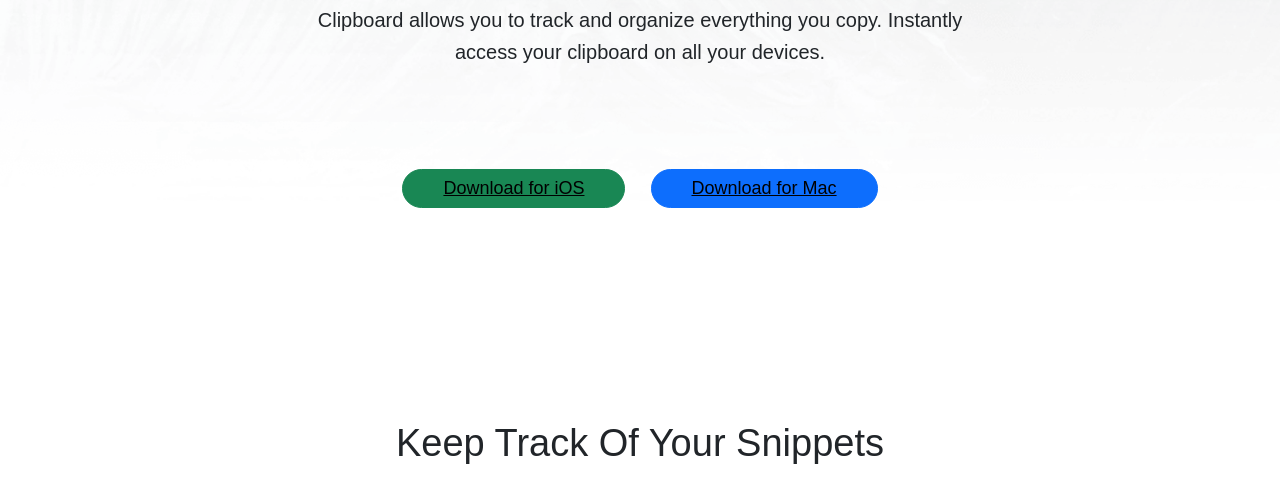
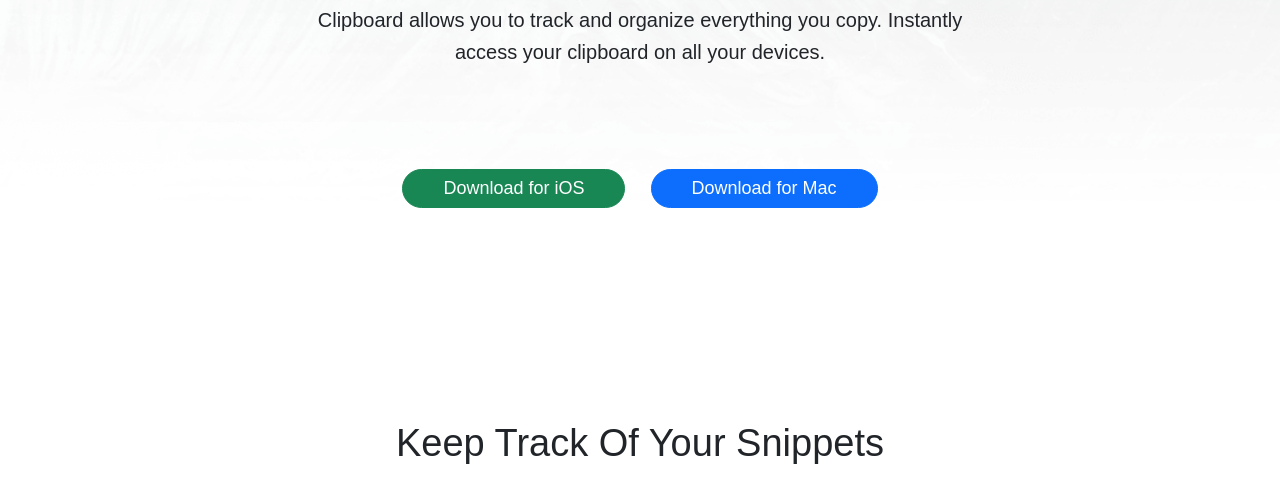
Before and after one commit to geniuzzzzz/clipboard-landing-page, a plain HTML site: page index.html in a window 1280 px wide. Shown: the part 303-790 px from the top of the page. Drawn offline with nearby package versions, Linux system fonts and the light colour scheme.

Commit message:
Update style.css

```diff
--- a/style.css
+++ b/style.css
@@ -3,7 +3,10 @@ body {
     line-height: 1.6;
 }
 
-
+button a{
+    text-decoration: none !important;
+    color: white !important;
+}
 
 
 #first-section {
```
